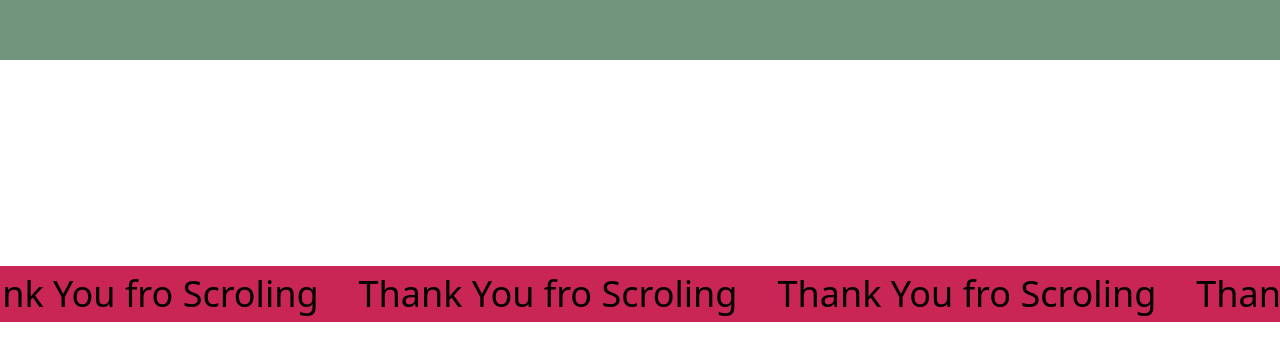
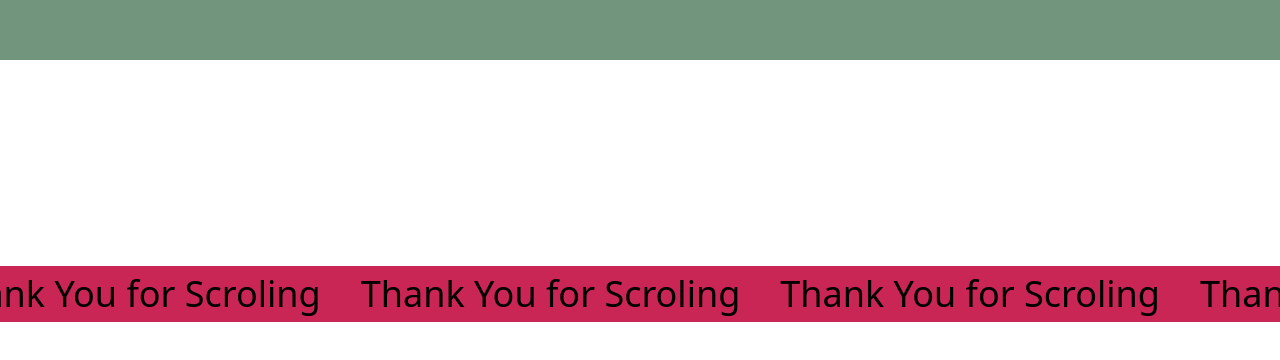
Before and after one commit to Atul-ThakreLO/Atul-Thakre, a React (Create React App) app: page / in a window 1280 px wide. Shown: the part 10285-10645 px from the top of the page. Built offline with nearby package versions, Linux system fonts and the light colour scheme.

Commit message:
some changes

```diff
--- a/src/components/Footer.js
+++ b/src/components/Footer.js
@@ -51,16 +51,16 @@ function Footer() {
           className="flex gap-10 p-0 m-0 text-4xl flex-nowrap whitespace-nowrap relative -left-[50%] "
           ref={scrollingText}
         >
-          <p className="p-0 m-0">Thank You fro Scroling</p>
-          <p className="p-0 m-0">Thank You fro Scroling</p>
-          <p className="p-0 m-0">Thank You fro Scroling</p>
-          <p className="p-0 m-0">Thank You fro Scroling</p>
-          <p className="p-0 m-0">Thank You fro Scroling</p>
-          <p className="p-0 m-0">Thank You fro Scroling</p>
-          <p className="p-0 m-0">Thank You fro Scroling</p>
-          <p className="p-0 m-0">Thank You fro Scroling</p>
-          <p className="p-0 m-0">Thank You fro Scroling</p>
-          <p className="p-0 m-0">Thank You fro Scroling</p>
+          <p className="p-0 m-0">Thank You for Scroling</p>
+          <p className="p-0 m-0">Thank You for Scroling</p>
+          <p className="p-0 m-0">Thank You for Scroling</p>
+          <p className="p-0 m-0">Thank You for Scroling</p>
+          <p className="p-0 m-0">Thank You for Scroling</p>
+          <p className="p-0 m-0">Thank You for Scroling</p>
+          <p className="p-0 m-0">Thank You for Scroling</p>
+          <p className="p-0 m-0">Thank You for Scroling</p>
+          <p className="p-0 m-0">Thank You for Scroling</p>
+          <p className="p-0 m-0">Thank You for Scroling</p>
         </div>
       </div>
       <div ref={footerRef} className="bg-black text-white pt-8">
```
